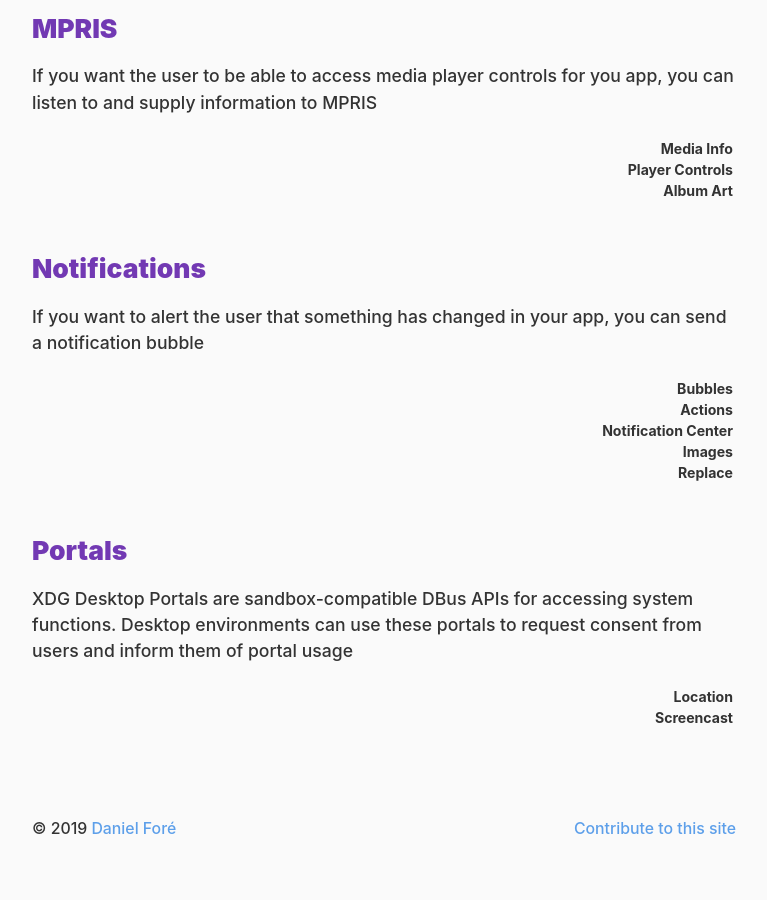
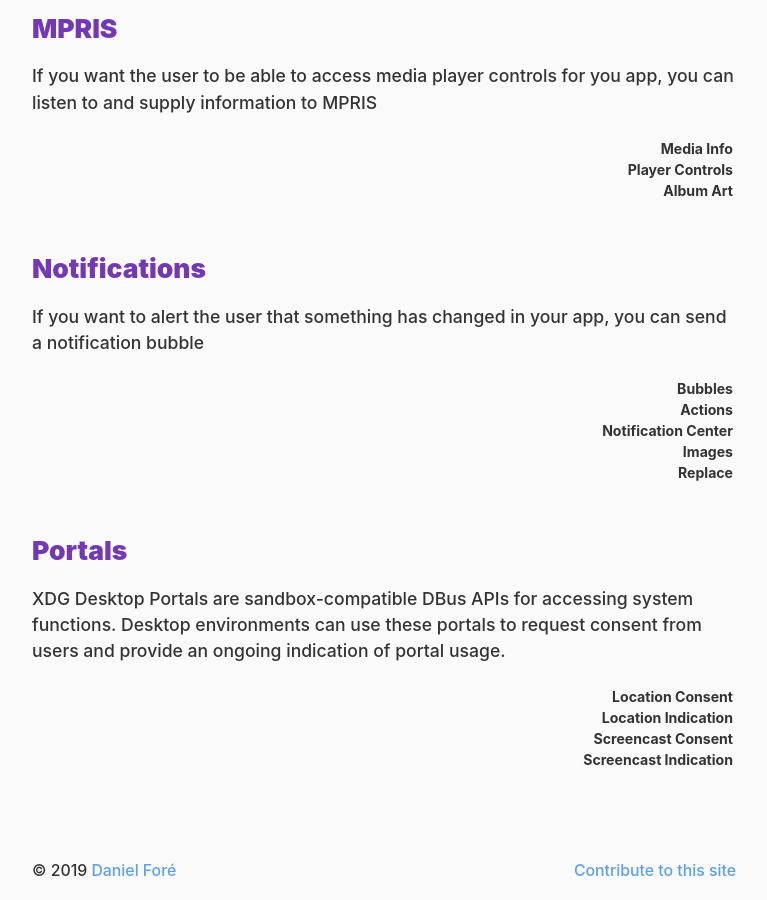
Before and after one commit to islinuxabout/islinuxabout.github.io, a Jekyll site: the page built from systray.md, in a window 1280 px wide and 900 px high, scrolled down 1446 px. Shown: the whole window, without its empty margins (256-1023 px from the left). Built offline with Jekyll 4.4.1, drawn with Linux system fonts in a browser that asks for light colours; our own code applies the rules of GitHub Pages for plain Markdown files; before the commit the page ends 2305 px from its top, so only the background shows below that.

Commit message:
Update systray.md

```diff
--- a/systray.md
+++ b/systray.md
@@ -357,7 +357,7 @@ If you want to alert the user that something has changed in your app, you can se
 
 ## Portals
 
-XDG Desktop Portals are sandbox-compatible DBus APIs for accessing system functions. Desktop environments can use these portals to request consent from users and inform them of portal usage
+XDG Desktop Portals are sandbox-compatible DBus APIs for accessing system functions. Desktop environments can use these portals to request consent from users and provide an ongoing indication of portal usage.
 
 <div class="overflow-x">
   <table>
@@ -371,9 +371,9 @@ XDG Desktop Portals are sandbox-compatible DBus APIs for accessing system functi
     </thead>
     <tbody>
       <tr>
-        <th>Location</th>
+        <th>Location Consent</th>
         {% for de in des %}
-          {% assign status = de.portals.location %}
+          {% assign status = de.portals.location-consent %}
           {% if status == true %}
             {% assign status = "✔️" %}
           {% elsif status == false %}
@@ -387,9 +387,41 @@ XDG Desktop Portals are sandbox-compatible DBus APIs for accessing system functi
         {% endfor %}
       </tr>
       <tr>
-        <th>Screencast</th>
+        <th>Location Indication</th>
         {% for de in des %}
-          {% assign status = de.portals.screencast %}
+          {% assign status = de.portals.location-indication %}
+          {% if status == true %}
+            {% assign status = "✔️" %}
+          {% elsif status == false %}
+            {% assign status = "✖️" %}
+          {% elsif status == "planned" %}
+            {% assign status = "🗋" %}
+          {% elsif status == "partial" %}
+            {% assign status = "◐" %}
+          {% endif %}
+          <td class="{{ status }}">{{ status }}</td>
+        {% endfor %}
+      </tr>
+      <tr>
+        <th>Screencast Consent</th>
+        {% for de in des %}
+          {% assign status = de.portals.screencast-consent %}
+          {% if status == true %}
+            {% assign status = "✔️" %}
+          {% elsif status == false %}
+            {% assign status = "✖️" %}
+          {% elsif status == "planned" %}
+            {% assign status = "🗋" %}
+          {% elsif status == "partial" %}
+            {% assign status = "◐" %}
+          {% endif %}
+          <td class="{{ status }}">{{ status }}</td>
+        {% endfor %}
+      </tr>
+      <tr>
+        <th>Screencast Indication</th>
+        {% for de in des %}
+          {% assign status = de.portals.screencast-indication %}
           {% if status == true %}
             {% assign status = "✔️" %}
           {% elsif status == false %}
```
